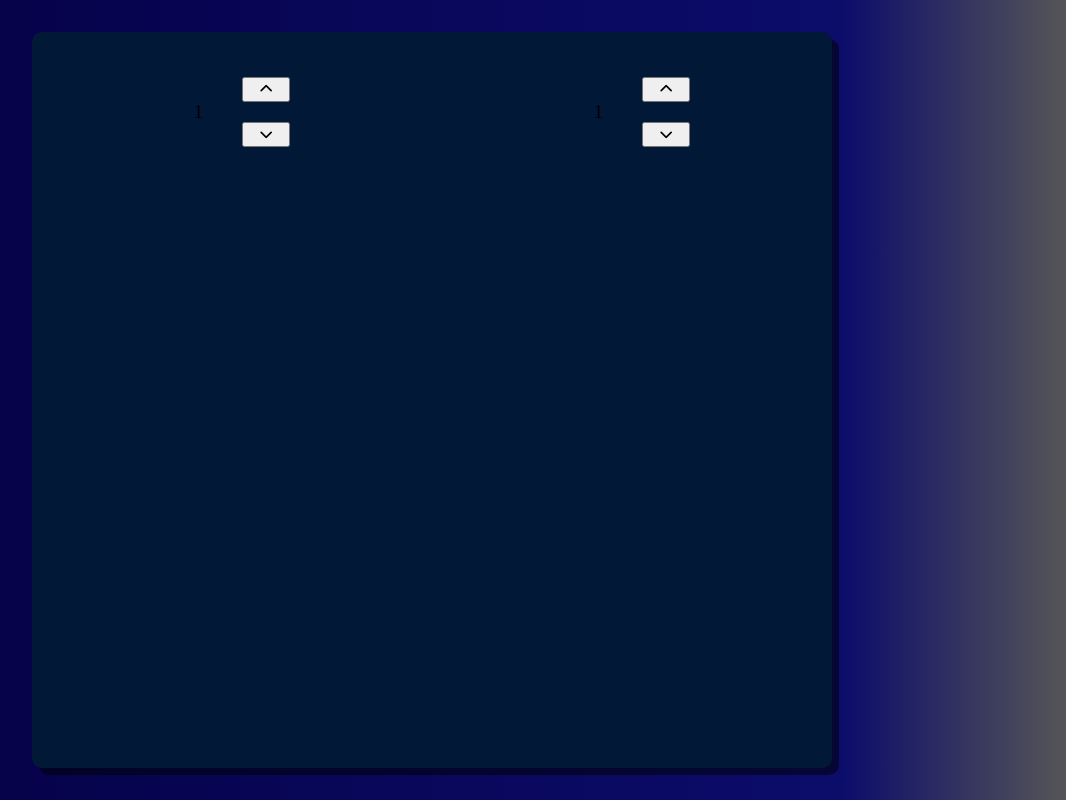
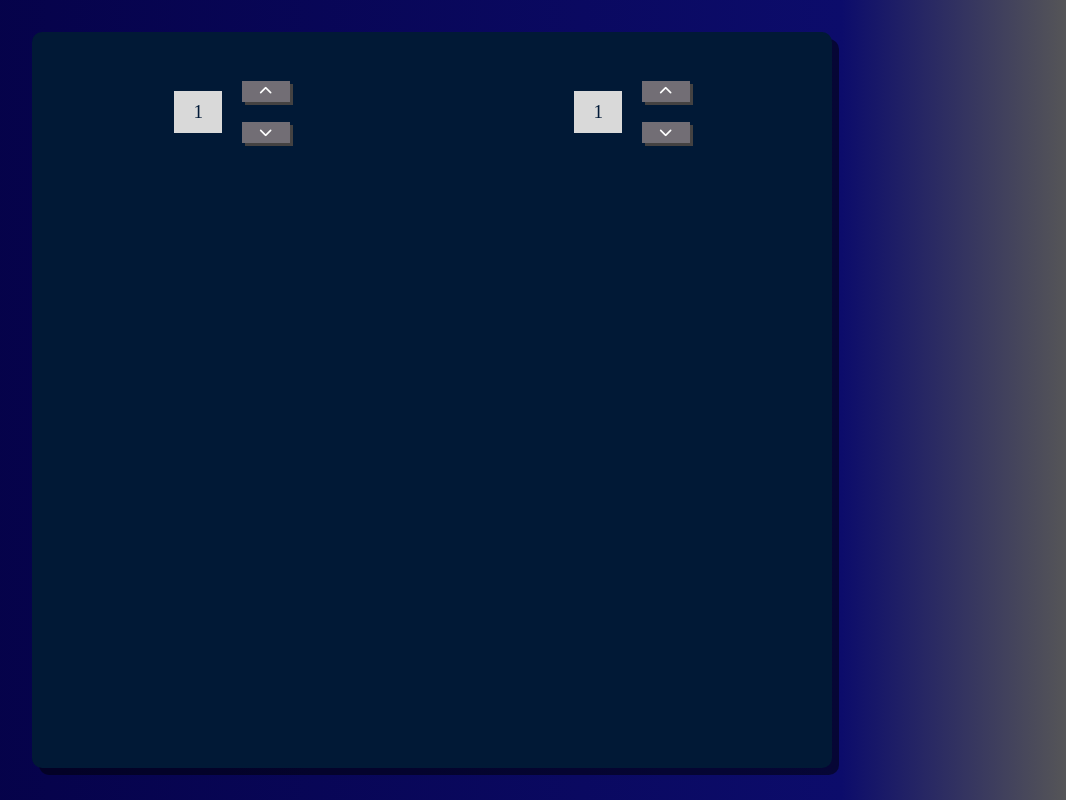
Before and after one commit to ennshi/lissajous_figures, a website built with webpack: page src/template.html in a window 1280 px wide. Shown: the whole page, without its empty margins (208-1274 px from the left). Built offline with nearby package versions, Linux system fonts and the light colour scheme.

Commit message:
Main colors and button style added to styles

```diff
--- a/src/styles.scss
+++ b/src/styles.scss
@@ -1,4 +1,11 @@
-$main-color: #011936;
+:root {
+  --main-color: #011936;
+  --accent-color: #8EFE36;
+  --additional-color: #726E75;
+  --additional-color-darker: #444242;
+  --light: #D9D9D9;
+}
+
 html, body {
   width: 100%;
   margin: 0;
@@ -13,8 +20,28 @@ body {
 main {
   width: 100%;
   box-sizing: border-box;
-  background-color: $main-color;
+  background-color: var(--main-color);
   min-height: 100vh;
+}
+
+button {
+  margin: 0;
+  padding: 0;
+  border: none;
+  outline: none;
+}
+
+.btn--grey {
+  background-color: var(--additional-color);
+  color: #ffffff;
+  box-shadow: 3px 3px 0 var(--additional-color-darker);
+  position: relative;
+
+  &:active {
+    box-shadow: none;
+    top: 3px;
+    right: -3px;
+  }
 }
 
 @media only screen and (min-width: 600px){
```
